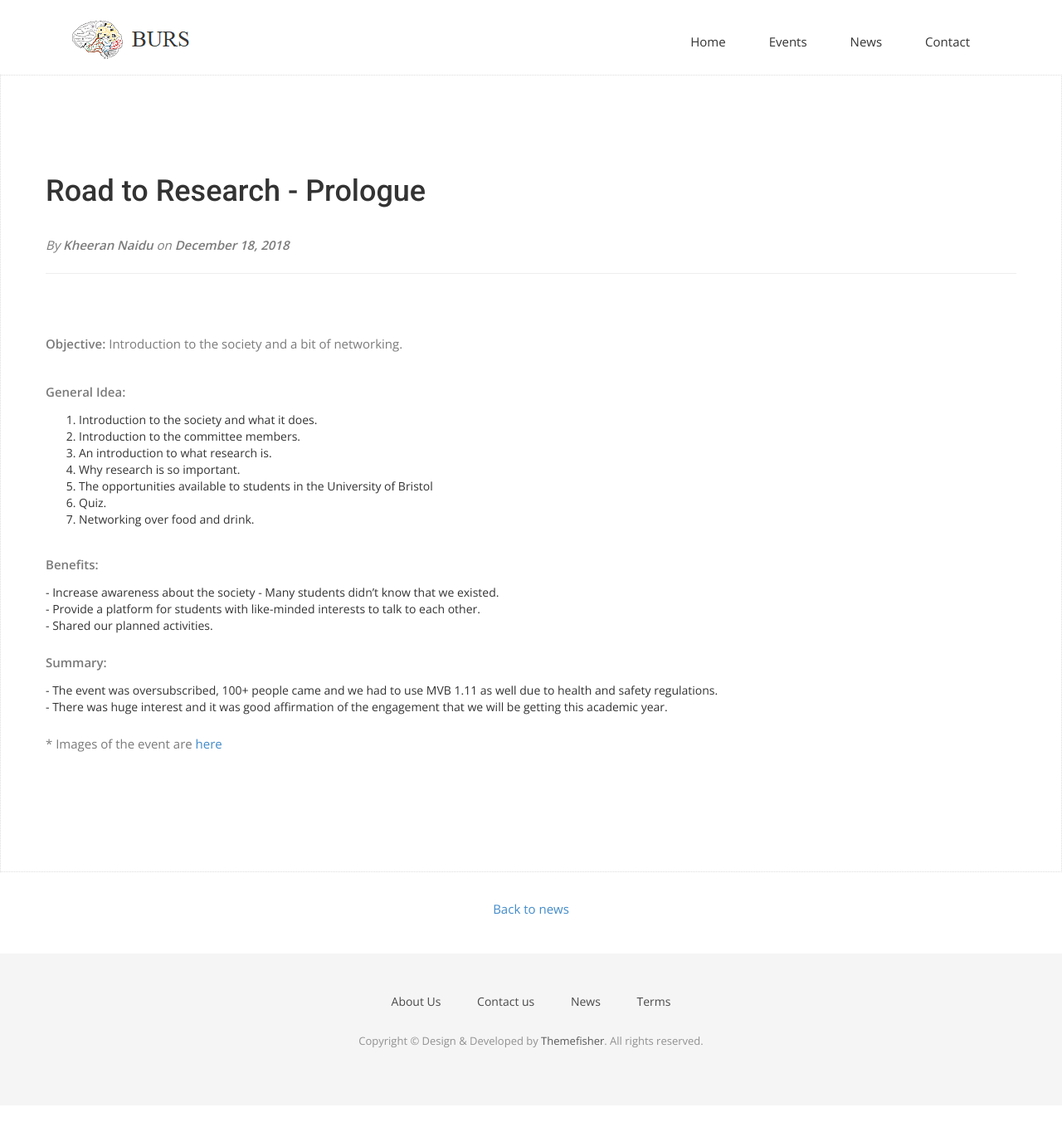
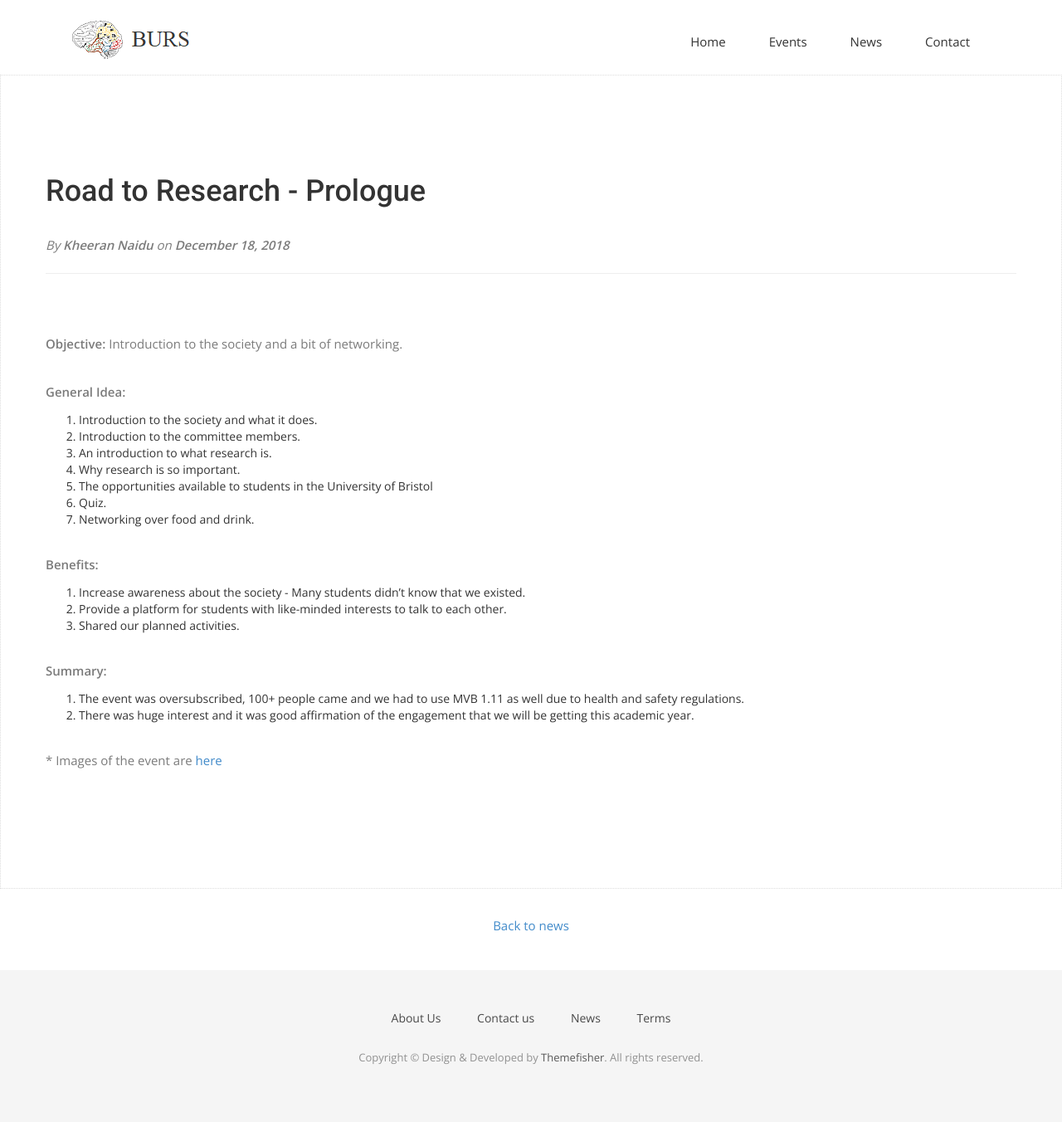
Before and after one commit to bristolresearchsoc/bristolresearchsoc.github.io, a Jekyll site: the page built from _posts/2018-12-18-Road-to-Research-0.md, in a window 1280 px wide. Shown: the whole page at 83% size. Built offline with Jekyll 4.4.1, drawn with Linux system fonts in a browser that asks for light colours; nearby versions of some CDN libraries; some web fonts are replaced; some of the changed lines change nothing that is shown.

Commit message:
bullet points not working so just used numbered list.....

```diff
--- a/_posts/2018-12-18-Road-to-Research-0.md
+++ b/_posts/2018-12-18-Road-to-Research-0.md
@@ -18,12 +18,12 @@
 7. Networking over food and drink.
 
 **Benefits:**
-* \- Increase awareness about the society - Many students didn't know that we existed.
-* \- Provide a platform for students with like-minded interests to talk to each other.
-* \- Shared our planned activities.
+1. Increase awareness about the society - Many students didn't know that we existed.
+2. Provide a platform for students with like-minded interests to talk to each other.
+3. Shared our planned activities.
 
 **Summary:**
-* \- The event was oversubscribed, 100+ people came and we had to use MVB 1.11 as well due to health and safety regulations.
-* \- There was huge interest and it was good affirmation of the engagement that we will be getting this academic year.
+1. The event was oversubscribed, 100+ people came and we had to use MVB 1.11 as well due to health and safety regulations.
+2. There was huge interest and it was good affirmation of the engagement that we will be getting this academic year.
 
 \* Images of the event are [here](https://bristolresearchsoc.github.io/events/)
```
